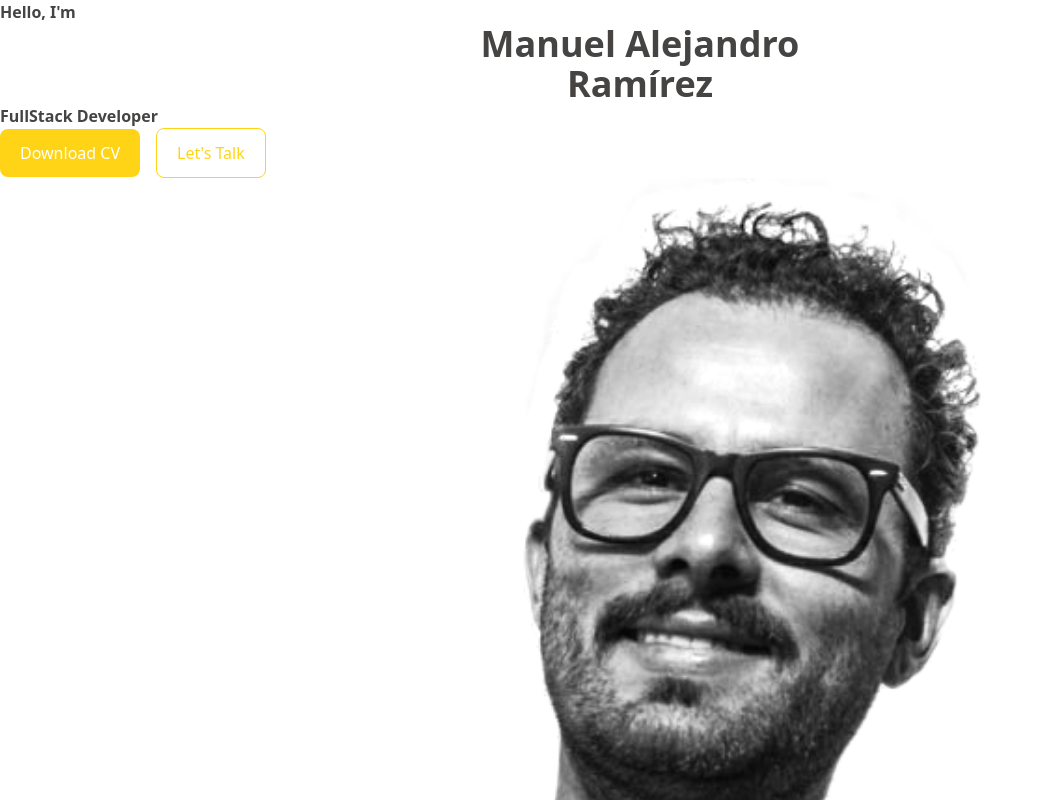
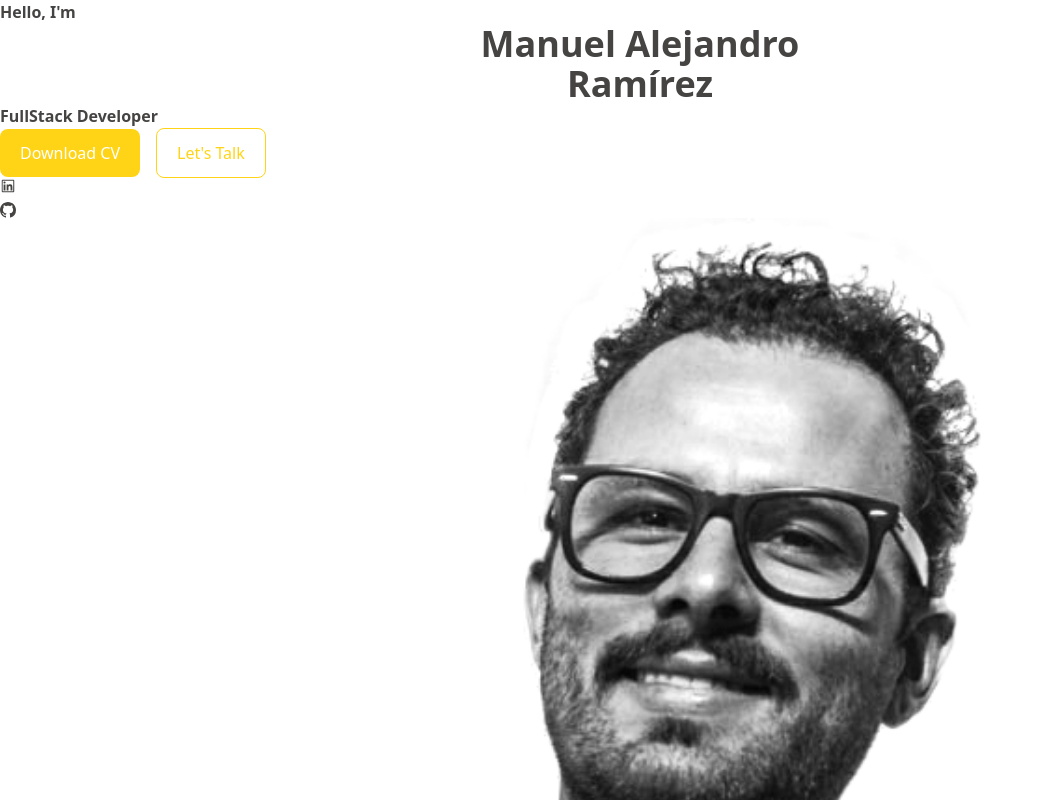
Before and after one commit to alejodelosrios/mar-developer, a React (Create React App) app: page / in a window 1280 px wide. Shown: the top 800 px of the page, without its empty margins (0-1044 px from the left). Built offline with nearby package versions, Linux system fonts and the light colour scheme.

Commit message:
feat(HeaderSocials): Component & test added ✨
- React icons package installed
- New rule added to Eslintrc for avoiding target blank warning
- Componnet added
- Test added

```diff
--- a/package.json
+++ b/package.json
@@ -12,6 +12,7 @@
     "@types/react-dom": "^17.0.9",
     "react": "^17.0.2",
     "react-dom": "^17.0.2",
+    "react-icons": "^4.3.1",
     "react-router-dom": "6",
     "react-scripts": "5.0.0",
     "typescript": "^4.4.2",
--- a/src/components/Header/Header.tsx
+++ b/src/components/Header/Header.tsx
@@ -1,6 +1,7 @@
 import React from 'react'
 import ME from '../../assets/perfil_manuel.png'
 import { Cta } from '../Cta/Cta'
+import { HeaderSocials } from '../HeaderSocials/Headersocials'
 
 export const Header = () => {
   return (
@@ -13,6 +14,7 @@ export const Header = () => {
       </h1>
       <h5>FullStack Developer</h5>
       <Cta />
+      <HeaderSocials />
       <div>
         <img src={ME} alt="me" data-testid="profile-img" />
       </div>
--- /dev/null
+++ b/src/components/HeaderSocials/Headersocials.tsx
@@ -0,0 +1,20 @@
+import React from 'react'
+import { AiOutlineLinkedin } from 'react-icons/ai'
+import { BsGithub } from 'react-icons/bs'
+
+export const HeaderSocials = () => {
+  return (
+    <div className="flex-col-cont-max gap-2">
+      <a
+        target="_blank"
+        href="https://www.linkedin.com/in/manuel-alejandro-ramírez"
+        data-testid="linkedin-button"
+      >
+        <AiOutlineLinkedin />
+      </a>
+      <a target="_blank" href="https://github.com/alejodelosrios" data-testid="github-button">
+        <BsGithub />
+      </a>
+    </div>
+  )
+}
```
Also changed, not shown: 2 other files (tests, documents, lock files or other folders).
